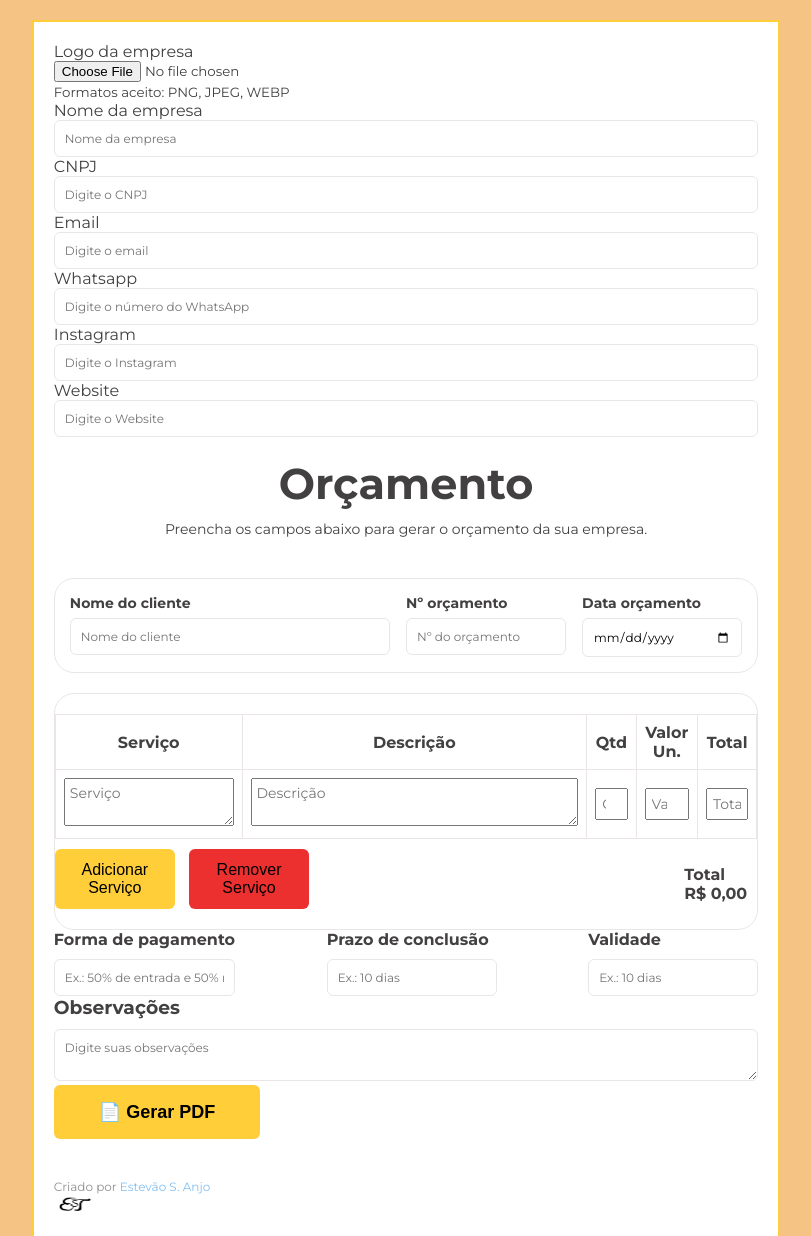
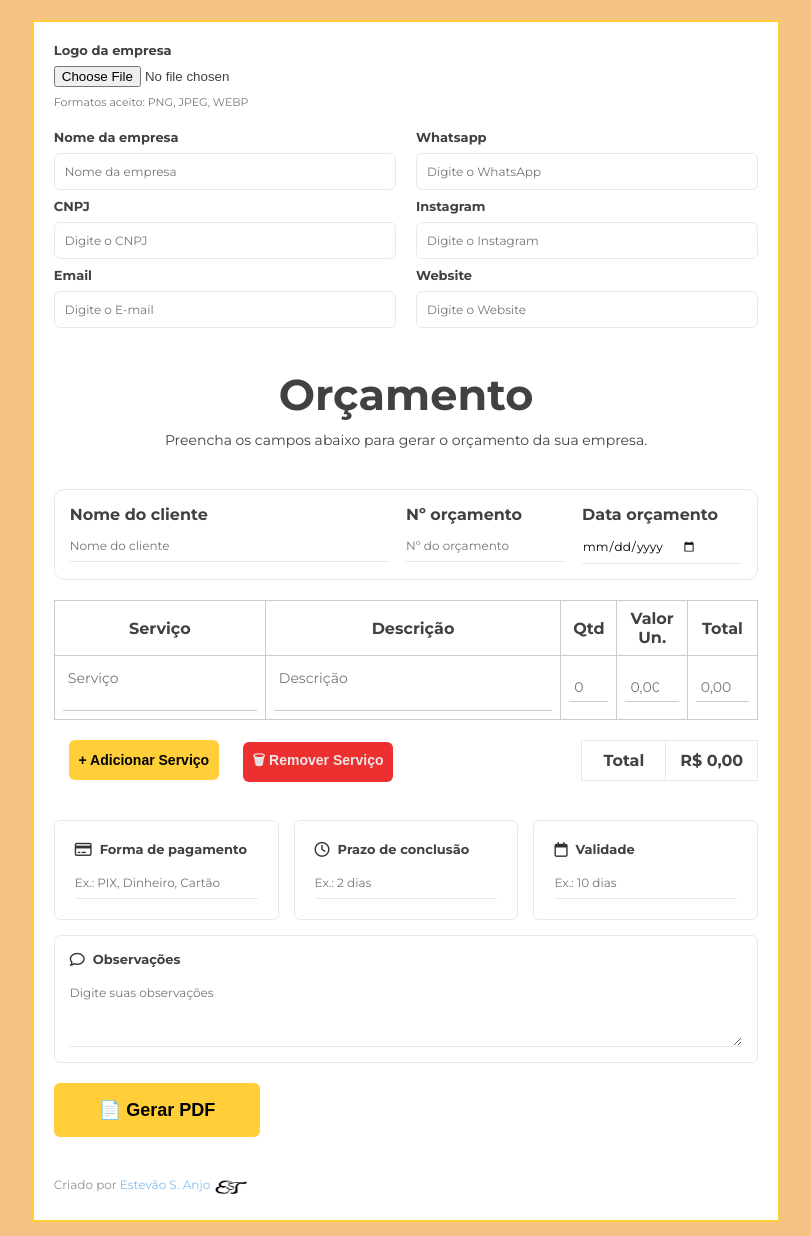
Before and after one commit to estevaosanjo/geradordeorcamentos, a Flask app: page / in a window 1280 px wide. Shown: the top 1236 px of the page, without its empty margins (234-1045 px from the left). Run offline with Flask 3, Linux system fonts and the light colour scheme; parts of the project's set-up code (start-up, migrations or seed data) failed here and were passed over.

Commit message:
Restructuring and styling of the 'Content', 'Header', and 'budget-info' sections

```diff
--- a/Static/css/style.css
+++ b/Static/css/style.css
@@ -22,36 +22,86 @@ body{
 }
 
 .cabecalho {
-    padding-top: 20px;
-    padding-right: 20px;
-    padding-left: 20px;
+    display: grid;
+    grid-template-columns: 1fr 1fr;
+    gap: 20px;
+    padding: 20px;
     width: 100%;
 }
 
-#logo{
-    display: block;
-    font-family: "Montserrat", sans-serif;
-    cursor: pointer;
+.logo {
+    grid-column: 1 / -1;
 }
 
-.formatos{
-    margin-bottom: 20px;
-    padding-bottom: 20px;
+.dados_empresa,
+.contato {
+    display: flex;
+    flex-direction: column;
+    gap: 8px;
+    min-width: 0;
 }
 
+.cabecalho label {
+    display: block;
+    font-size: 13px;
+    font-weight: 600;
+}
+
+.dados_empresa input,
+.contato input {
+    display: block;
+    width: 100%;
+    min-width: 0;
+    padding: 10px;
+    border: 1px solid #ebe6e6;
+    border-radius: 6px;
+    font-family: inherit;
+    font-size: 12px;
+    box-sizing: border-box;
+}
+
+.logo input {
+    display: block;
+    margin: 8px 0;
+}
+
+.formatos {
+    display: block;
+    margin: 0;
+    padding: 0;
+    font-size: 11px;
+    color: #777;
+}
+
+@media (max-width: 600px) {
+    .cabecalho {
+        grid-template-columns: 1fr;
+    }
+
+    .logo {
+        grid-column: 1;
+    }
+}
+
+
+
+/* Conteúdo */
 .dados_cliente input,
 .dados_empresa input,
 .contato input {
+    display: flex;
     font-size: 12px;
-    width: 100%;
     padding: 10px;
-    border: 1px solid#ebe6e6;
+    border: 1px solid  rgb(233, 233, 233);
     border-radius: 6px;
     font-family: inherit;
+
 }
 
 .conteudo{
+    font-size: 16px;
     padding: 20px 20px;
+    border: 1px dra black;
 }
 
 .conteudo h1{
@@ -67,16 +117,33 @@ body{
 }
 
 .conteudo label{
-    font-size: 14px;
+    font-size: 16px;
+}
+.conteudo input {
+    width: 100%;
+    padding: 8px 0;
+    border: none;
+    border-bottom: 1px solid rgb(233, 233, 233);
+    border-radius: 0;
+    outline: none;
+    background: transparent;
+    font-family: inherit;
+    font-size: 12px;
+    box-sizing: border-box;
+}
+
+.conteudo input:focus {
+    outline: none;
+    border-bottom: 2px solid rgb(233, 233, 233);
 }
 
 .dados_cliente {
     display: grid;
     grid-template-columns: 2fr 1fr 1fr;
     gap: 16px;
-    border: 1px solid #ebe6e6;
+    border: 1px solid rgb(233, 233, 233);
     padding: 15px ;
-    border-radius: 20px;
+    border-radius: 10px;
     margin:20px 0;
 }
 .dados_cliente label {
@@ -89,38 +156,44 @@ input[type="date"] {
 }
 
 
+
 /* Tabela */
-.tabela-orc{
-    padding-top: 20px;
-    border: 1px solid #ebe6e6;
-    border-radius: 20px;
-    flex-direction: column;
-}
-.tabela-orc td input,
-.tabela-orc td textarea {
-    font-family: inherit;
-    width: 100%;
-    min-width: 0;
-    font-size: 14px;
-    padding: 5px;
-}
 .tabela-orc table {
     width: 100%;
     border-collapse: collapse;
+    border-spacing: 0;
 }
 
 .tabela-orc th,
 .tabela-orc td {
-    border: 1px solid #ebe6e6;
+    border: 1px solid #ccc;
     padding: 8px;
 }
 
-.caixa-total{
-    padding: 15px 10px;
-    font-weight: bold;
-    display: grid;
+.tabela-orc td input,
+.tabela-orc td textarea {
+    display: block;
+    width: 100%;
+    min-width: 0;
+    padding: 5px;
+    font-family: inherit;
+    font-size: 14px;
+    border: none;
+    border-bottom: 1px solid #ccc;
+    border-radius: 0;
+    outline: none;
+    background: transparent;
+    box-sizing: border-box;
 }
 
+.tabela-orc td textarea {
+    resize: none;
+}
+
+.tabela-orc td input:focus,
+.tabela-orc td textarea:focus {
+    border-bottom: 2px solid #333;
+}
 
 
 /* Adicionar e Remover Serviços */
@@ -136,50 +209,140 @@ input[type="date"] {
     gap: 10px;
 }
 #adicionar-servico {
-    margin: 10px 0 20px;
-    font-size: 16px;
+    margin: 20px 15px;
+    font-size: 14px;
     background-color: #ffce39;
     cursor:pointer;
-    width: 120px;
-    height: 60px;
+    width: 150px;
+    height: 40px;
     border: none;
     border-radius: 6px;
-    font-weight: 500;
+    font-weight: bolder;
 }
 #remover-servico{
-    margin: 0 10px;
-    width: 120px;
-    height: 60px;
-    font-size: 16px;
+    color: #ebe6e6;
+    margin: 0 5px;
+    width: 150px;
+    height: 40px;
+    font-size: 14px;
     background-color: #ec3030 ;
     cursor: pointer;
     border: none;
     border-radius: 6px;
-    font-weight:500;
+    font-weight:bolder;
 }
-.informacoes-orc{
+
+.caixa-total {
+    padding: 15px 10px;
+    font-weight: bold;
+    display: grid;
     display: flex;
-    justify-content: space-between;
+    align-items: stretch;
+    border: 1px solid rgb(233, 233, 233);
+    padding: 0;
+}
+
+.tit-total,
+.valor-total {
+
+    padding: 10px 14px;
+    margin-left: 7px;
+}
+
+.valor-total {
+    border-left: 1px solid rgb(233, 233, 233);
+}
+
+
+
+
+/* Seção de informações do orçamento */
+.informacoes-orc {
+    display: flex;
+    flex-wrap: wrap;
+    gap: 15px;
+    padding: 20px 0;
+    align-items: stretch;
+}
+
+
+.informacoes-orc .box {
+    flex: 1 1 0;
+    min-width: 0;
+    border: 1px solid rgb(233, 233, 233);
+    border-radius: 6px;
+    padding: 20px;
+    box-sizing: border-box;
+}
+
+
+.informacoes-orc .box-observacoes {
+    width: 100%;
+    border: 1px solid rgb(233, 233, 233);
+    border-radius: 6px;
+    padding: 15px;
+    box-sizing: border-box;
+}
+
+
+.informacoes-orc h3,
+.informacoes-orc h4 {
+    display: flex;
     align-items: center;
-    flex-wrap: wrap;
+    gap: 8px;
+    margin: 0 0 10px;
+    font-size: 13px;
+    font-weight: 600;
 }
+
+
+.informacoes-orc i {
+    font-size: 15px;
+    color: #333;
+}
+
+
 .informacoes-orc input,
 .informacoes-orc textarea {
+    display: block;
+    width: 100%;
+    padding: 8px 0;
+    border: none;
+    border-bottom: 1px solid rgb(233, 233, 233);
+    border-radius: 0;
+    outline: none;
+    background: transparent;
+    font-family: inherit;
     font-size: 12px;
-    width: 100%;
-    margin-top: 10px;
-    padding: 10px;
-    border: 1px solid #ebe6e6;
-    border-radius: 6px;
-    font-family: inherit;
+    box-sizing: border-box;
 }
-.observacoes{
-    width: 100%;
+
+
+.informacoes-orc textarea {
+    min-height: 70px;
+    resize: vertical;
 }
+
+
+.informacoes-orc input:focus,
+.informacoes-orc textarea:focus {
+    border-bottom: 2px solid rgb(233, 233, 233);
+}
+
+
+.informacoes-orc input:focus-visible,
+.informacoes-orc textarea:focus-visible {
+    outline:none;
+    outline-offset: 3px;
+}
+
+
+
 
 
 /* Roda-pé */
 .rodape{
+    display: flex;
     margin: 20px;
     color: rgb(148, 144, 144);
     font-size: 12px;
--- a/Templates/index.html
+++ b/Templates/index.html
@@ -11,6 +11,8 @@
 
         <link href="https://fonts.googleapis.com/css2?family=Montserrat:wght@400;500;700;800&display=swap"
         rel="stylesheet">
+
+        <link rel="stylesheet" href="https://cdnjs.cloudflare.com/ajax/libs/font-awesome/6.7.2/css/all.min.css">
 
     </head>
     <body>
@@ -29,14 +31,14 @@
 
                     <label for="cnpj">CNPJ</label>
                     <input type="text" id="cnpj" name="CNPJ" placeholder="Digite o CNPJ">
+
+                    <label for="email">Email</label>
+                    <input type="email" id="email" name="email" placeholder="Digite o E-mail">
                 </div>
 
                 <div class="contato">
-                    <label for="email">Email</label>
-                    <input type="email" id="email" name="email" placeholder="Digite o email">
-
                     <label for="whatsapp">Whatsapp</label>
-                    <input type="text" id="whatsapp" name="whatsapp" placeholder="Digite o número do WhatsApp">
+                    <input type="text" id="whatsapp" name="whatsapp" placeholder="Digite o WhatsApp">
 
                     <label for="instagram">Instagram</label>
                     <input type="text" id="instagram" name="instagram" placeholder="Digite o Instagram">
@@ -76,11 +78,11 @@
                 <section class="tabela-orc">
                         <table>
                             <thead>
-                                <th style="width: 26%;">Serviço</th>
-                                <th style="width: 48%;">Descrição</th>
-                                <th style="width: 6%;">Qtd</th>
-                                <th style="width: 8%;">Valor Un.</th>
-                                <th style="width: 8%;">Total</th>
+                                <th style="width: 30%;">Serviço</th>
+                                <th style="width: 42%;">Descrição</th>
+                                <th style="width: 8%;">Qtd</th>
+                                <th style="width: 10%;">Valor Un.</th>
+                                <th style="width: 10%;">Total</th>
                             </thead>
                             <tbody id="tabela">
                                 <tr>
@@ -91,13 +93,13 @@
                                         <textarea class="descricao" placeholder="Descrição"></textarea>
                                     </td>
                                     <td>
-                                        <input type="number" class="quantidade" placeholder="Qtd" step="1" min="0">
+                                        <input type="number" class="quantidade" placeholder="0" step="1" min="0">
                                     </td>
                                     <td>
-                                        <input type="number" class="valor-unitario" placeholder="Valor Un." step="1" min="0">
+                                        <input type="number" class="valor-unitario" placeholder="0,00" step="0.01" min="0">
                                     </td>
                                     <td>
-                                        <input type="text" class="total" placeholder="Total" readonly>
+                                        <input type="text" class="total" placeholder="0,00" readonly>
                                     </td>
                                 </tr>
                             </tbody>
@@ -105,8 +107,8 @@
 
                         <div class="meio-tabela">
                             <div class="botoes-servicos">
-                                <button type="button" id="adicionar-servico">Adicionar Serviço</button>
-                                <button type="button" id="remover-servico">Remover Serviço</button>
+                                <button type="button" id="adicionar-servico">+ Adicionar Serviço</button>
+                                <button type="button" id="remover-servico"><span aria-hidden="true">🗑</span> Remover Serviço</button>
                             </div>
                             <div class="caixa-total">
                                 <div class="tit-total">
@@ -121,23 +123,23 @@
                 </section>
 
                 <section class ="informacoes-orc">
-                    <div class="forma-pagamento">
+                    <div class="box">
                         <h4>
                             <i class="fa-regular fa-credit-card" aria-hidden="true"></i>
                             Forma de pagamento
                         </h4>
-                        <input type="text" placeholder="Ex.: 50% de entrada e 50% na entrega">
+                        <input type="text" placeholder="Ex.: PIX, Dinheiro, Cartão">
                     </div>
 
-                    <div class="prazo-conclusao">
+                    <div class="box">
                         <h4>
                             <i class="fa-regular fa-clock" aria-hidden="true"></i>
                             Prazo de conclusão
                         </h4>
-                        <input type="text" placeholder="Ex.: 10 dias">
+                        <input type="text" placeholder="Ex.: 2 dias">
                     </div>
 
-                    <div class="validade">
+                    <div class="box">
                         <h4>
                             <i class="fa-regular fa-calendar" aria-hidden="true"></i>
                             Validade
@@ -146,7 +148,7 @@
                         <input type="text" placeholder="Ex.: 10 dias">
                     </div>
 
-                    <div class="observacoes">
+                    <div class="box-observacoes">
                         <h3>
                             <i class="fa-regular fa-comment" aria-hidden="true"></i>
                             Observações
```
